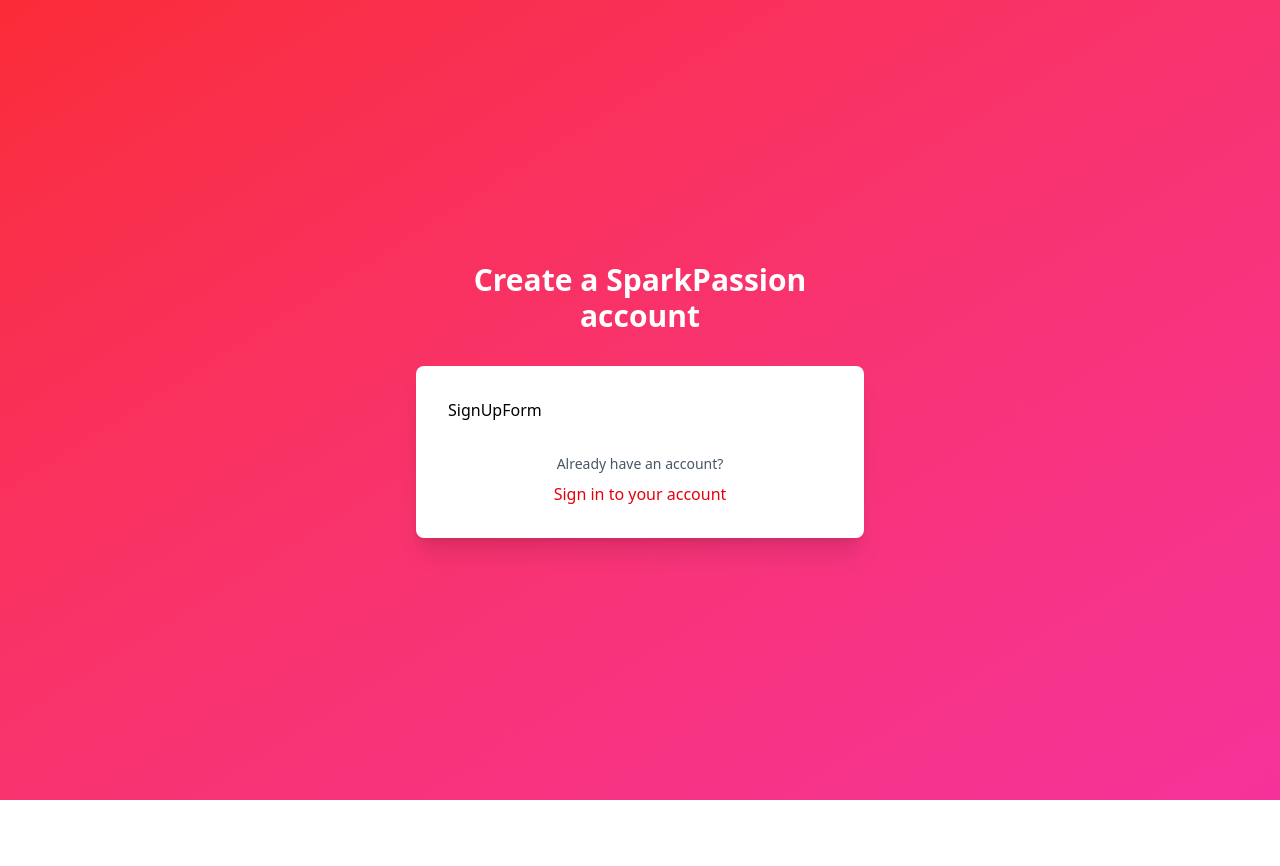
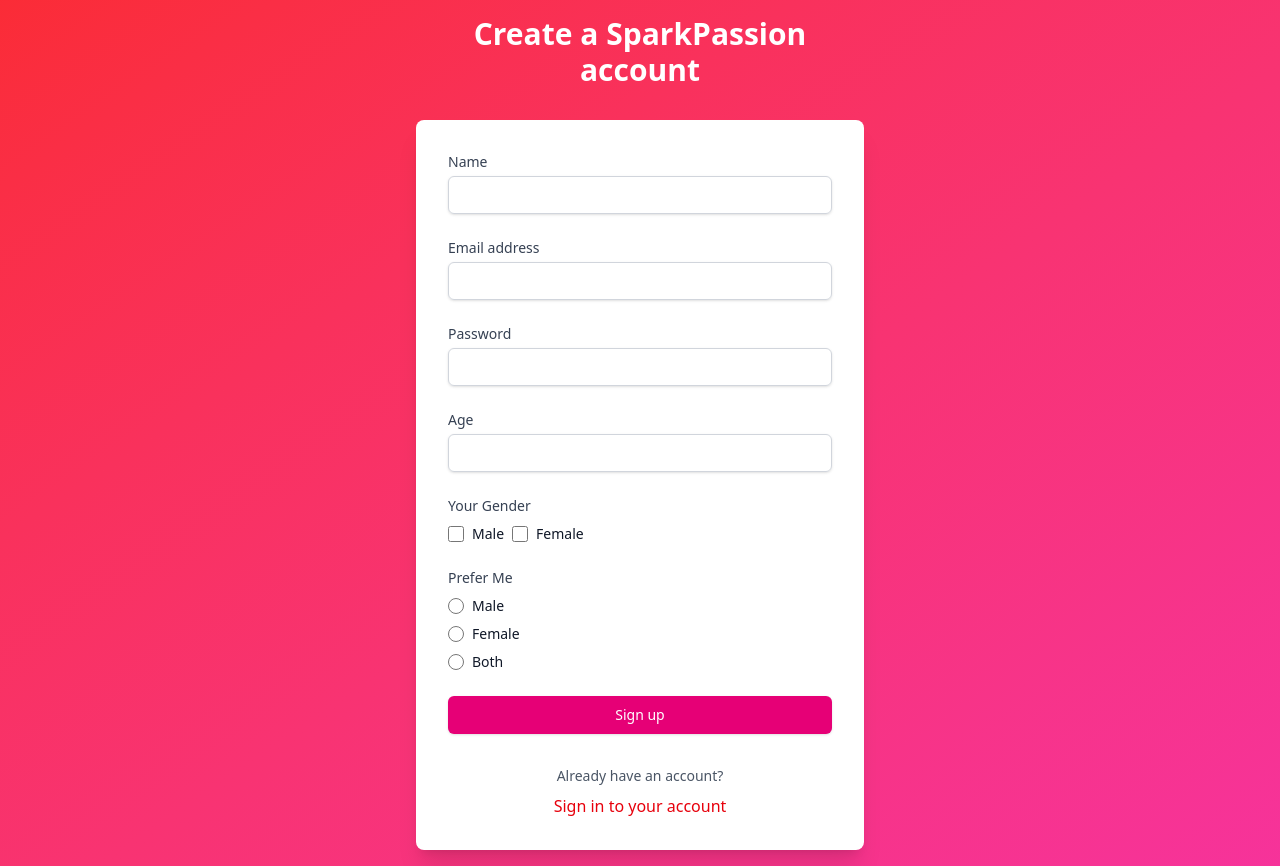
Before and after one commit to MysticRiver/Spark-Passion, a React (Vite) app in the folder frontend/: page /auth in a window 1280 px wide. Both pictures are taken after typing "name@example.com", "Sample123" into the empty fields and a click on the button "Create a new account". Before the commit the page ends 800 px from the top, so only its background shows below. Built offline with nearby package versions, Linux system fonts and the light colour scheme.

Commit message:
SignUp Form completed
Created Signup Form and added Functionality

```diff
--- a/frontend/src/components/SignUpForm.jsx
+++ b/frontend/src/components/SignUpForm.jsx
@@ -1,8 +1,199 @@
-import React from 'react'
+import React, { useState } from 'react';
 
 const SignUpForm = () => {
+    const [name, setName] = useState("");
+	const [email, setEmail] = useState("");
+	const [password, setPassword] = useState("");
+	const [gender, setGender] = useState("");
+	const [age, setAge] = useState("");
+	const [genderPreference, setGenderPreference] = useState("");
+    const [loading, setLoading] = useState(false);
+
+    const signup = () => {
+        alert('Sign up form submitted');
+    }
+
   return (
-    <div>SignUpForm</div>
+    <form
+    className='space-y-6'
+    onSubmit={(e) => {
+        e.preventDefault();
+        signup({ name, email, password, gender, age, genderPreference });
+    }}
+>
+{/* NAME */}
+<div>
+				<label htmlFor='name' className='block text-sm font-medium text-gray-700'>
+					Name
+				</label>
+				<div className='mt-1'>
+					<input
+						id='name'
+						name='name'
+						type='text'
+						required
+						value={name}
+						onChange={(e) => setName(e.target.value)}
+						className='appearance-none block w-full px-3 py-2 border border-gray-300 rounded-md shadow-sm placeholder-gray-400 focus:outline-none focus:ring-pink-500 focus:border-pink-500 sm:text-sm'
+					/>
+				</div>
+			</div>
+
+			{/* EMAIL */}
+			<div>
+				<label htmlFor='email' className='block text-sm font-medium text-gray-700'>
+					Email address
+				</label>
+				<div className='mt-1'>
+					<input
+						id='email'
+						name='email'
+						type='email'
+						autoComplete='email'
+						required
+						value={email}
+						onChange={(e) => setEmail(e.target.value)}
+						className='appearance-none block w-full px-3 py-2 border border-gray-300 rounded-md shadow-sm placeholder-gray-400 focus:outline-none focus:ring-pink-500 focus:border-pink-500 sm:text-sm'
+					/>
+				</div>
+			</div>
+
+			{/* PASSWORD */}
+			<div>
+				<label htmlFor='password' className='block text-sm font-medium text-gray-700'>
+					Password
+				</label>
+				<div className='mt-1'>
+					<input
+						id='password'
+						name='password'
+						type='password'
+						autoComplete='new-password'
+						required
+						value={password}
+						onChange={(e) => setPassword(e.target.value)}
+						className='appearance-none block w-full px-3 py-2 border border-gray-300 rounded-md shadow-sm placeholder-gray-400 focus:outline-none focus:ring-pink-500 focus:border-pink-500 sm:text-sm'
+					/>
+				</div>
+			</div>
+
+			{/* AGE */}
+			<div>
+				<label htmlFor='age' className='block text-sm font-medium text-gray-700'>
+					Age
+				</label>
+				<div className='mt-1'>
+					<input
+						id='age'
+						name='age'
+						type='number'
+						required
+						value={age}
+						onChange={(e) => setAge(e.target.value)}
+						min='18'
+						max='120'
+						className='appearance-none block w-full px-3 py-2 border border-gray-300 rounded-md shadow-sm placeholder-gray-400 focus:outline-none focus:ring-pink-500 focus:border-pink-500 sm:text-sm'
+					/>
+				</div>
+			</div>
+
+			{/* GENDER */}
+			<div>
+				<label className='block text-sm font-medium text-gray-700'>Your Gender</label>
+				<div className='mt-2 flex gap-2'>
+					<div className='flex items-center'>
+						<input
+							id='male'
+							name='gender'
+							type='checkbox'
+							checked={gender === "male"}
+							onChange={() => setGender("male")}
+							className='h-4 w-4 text-pink-600 focus:ring-pink-500 border-gray-300 rounded'
+						/>
+						<label htmlFor='male' className='ml-2 block text-sm text-gray-900'>
+							Male
+						</label>
+					</div>
+					<div className='flex items-center'>
+						<input
+							id='female'
+							name='gender'
+							type='checkbox'
+							checked={gender === "female"}
+							onChange={() => setGender("female")}
+							className='h-4 w-4 text-pink-600 focus:ring-pink-500 border-gray-300 rounded'
+						/>
+						<label htmlFor='female' className='ml-2 block text-sm text-gray-900'>
+							Female
+						</label>
+					</div>
+				</div>
+			</div>
+
+			{/* GENDER PREFERENCE */}
+			<div>
+				<label className='block text-sm font-medium text-gray-700'>Prefer Me</label>
+				<div className='mt-2 space-y-2'>
+					<div className='flex items-center'>
+						<input
+							id='prefer-male'
+							name='gender-preference'
+							type='radio'
+							value='male'
+							checked={genderPreference === "male"}
+							onChange={(e) => setGenderPreference(e.target.value)}
+							className='h-4 w-4 text-pink-600 focus:ring-pink-500 border-gray-300'
+						/>
+						<label htmlFor='prefer-male' className='ml-2 block text-sm text-gray-900'>
+							Male
+						</label>
+					</div>
+					<div className='flex items-center'>
+						<input
+							id='prefer-female'
+							name='gender-preference'
+							type='radio'
+							value='female'
+							checked={genderPreference === "female"}
+							onChange={(e) => setGenderPreference(e.target.value)}
+							className='h-4 w-4 text-pink-600 focus:ring-pink-500 border-gray-300'
+						/>
+						<label htmlFor='prefer-female' className='ml-2 block text-sm text-gray-900'>
+							Female
+						</label>
+					</div>
+					<div className='flex items-center'>
+						<input
+							id='prefer-both'
+							name='gender-preference'
+							type='radio'
+							value='both'
+							checked={genderPreference === "both"}
+							onChange={(e) => setGenderPreference(e.target.value)}
+							className='h-4 w-4 text-pink-600 focus:ring-pink-500 border-gray-300'
+						/>
+						<label htmlFor='prefer-both' className='ml-2 block text-sm text-gray-900'>
+							Both
+						</label>
+					</div>
+				</div>
+			</div>
+
+			<div>
+				<button
+					type='submit'
+					className={`w-full flex justify-center py-2 px-4 border border-transparent rounded-md shadow-sm text-sm font-medium text-white ${
+						loading
+							? "bg-pink-400 cursor-not-allowed"
+							: "bg-pink-600 hover:bg-pink-700 focus:outline-none focus:ring-2 focus:ring-offset-2 focus:ring-pink-500"
+					}`}
+					disabled={loading}
+				>
+					{loading ? "Signing up..." : "Sign up"}
+				</button>
+			</div>
+
+     </form>
   )
 }
 
```
